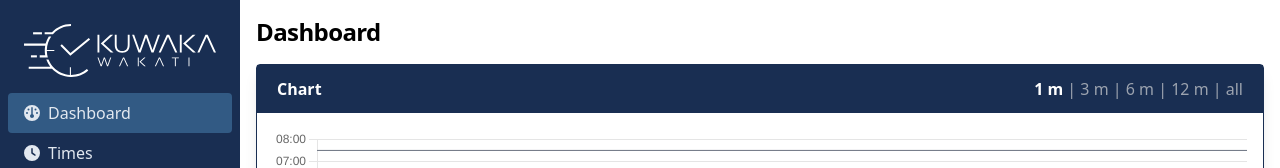
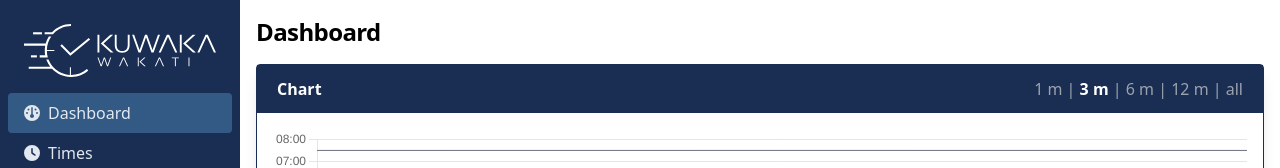
Before and after one commit to BoundfoxStudios/kuwaka-wakati, an Angular app: page /dashboard in a window 1280 px wide. Shown: the top 168 px of the page. Built offline with nearby package versions, Linux system fonts and the light colour scheme.

Commit message:
feat: use 3 m as default resolution for the dashboard

```diff
--- a/src/app/components/dashboard/dashboard.component.ts
+++ b/src/app/components/dashboard/dashboard.component.ts
@@ -52,7 +52,7 @@ export default class DashboardComponent {
     protected readonly faChevronLeft = faChevronLeft;
     protected readonly faChevronRight = faChevronRight;
     protected readonly faCalendar = faCalendar;
-    protected readonly chartResolution$ = new BehaviorSubject<Resolution>('1 m');
+    protected readonly chartResolution$ = new BehaviorSubject<Resolution>('3 m');
     private readonly weekDate$ = new BehaviorSubject<DateTime>(DateTime.now());
     protected readonly weekNumber$ = this.weekDate$.pipe(map(weekDate => weekDate.get('weekNumber')));
     protected readonly weekFromTo$ = this.weekNumber$.pipe(
```
